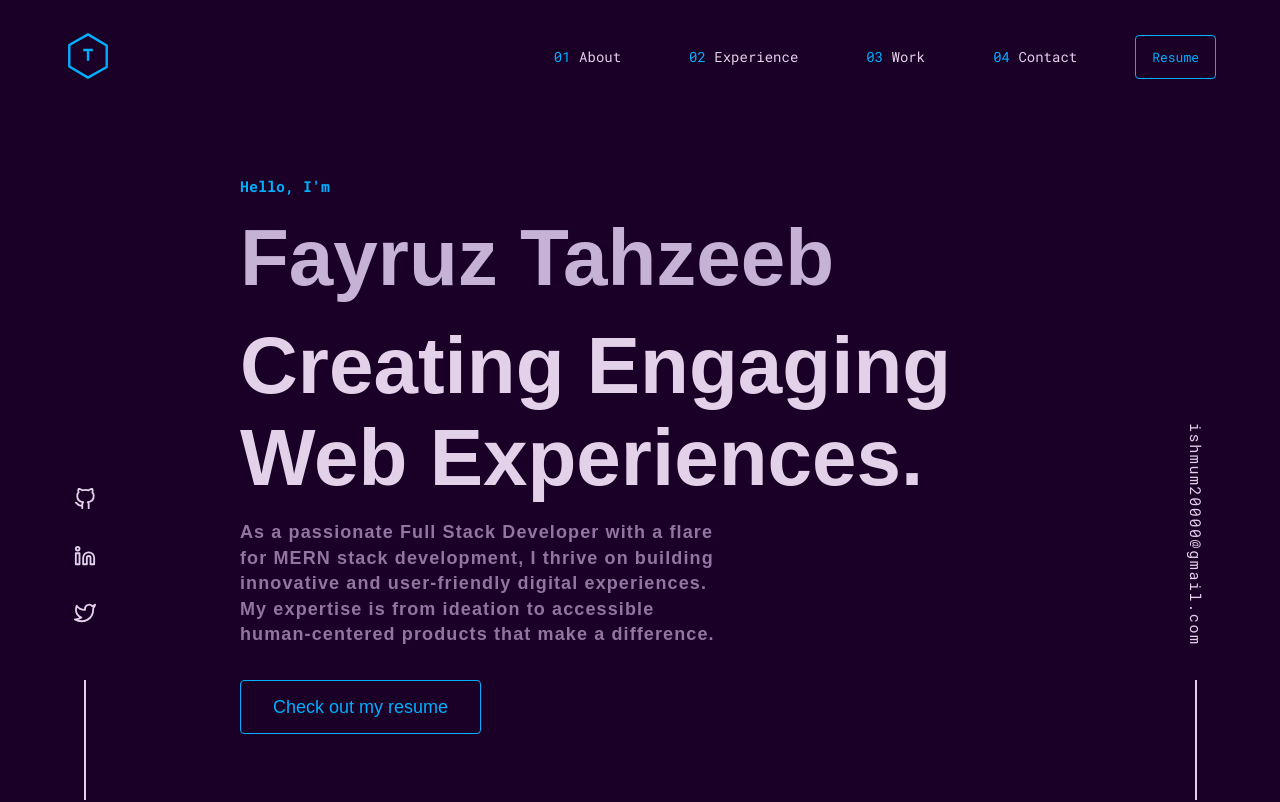
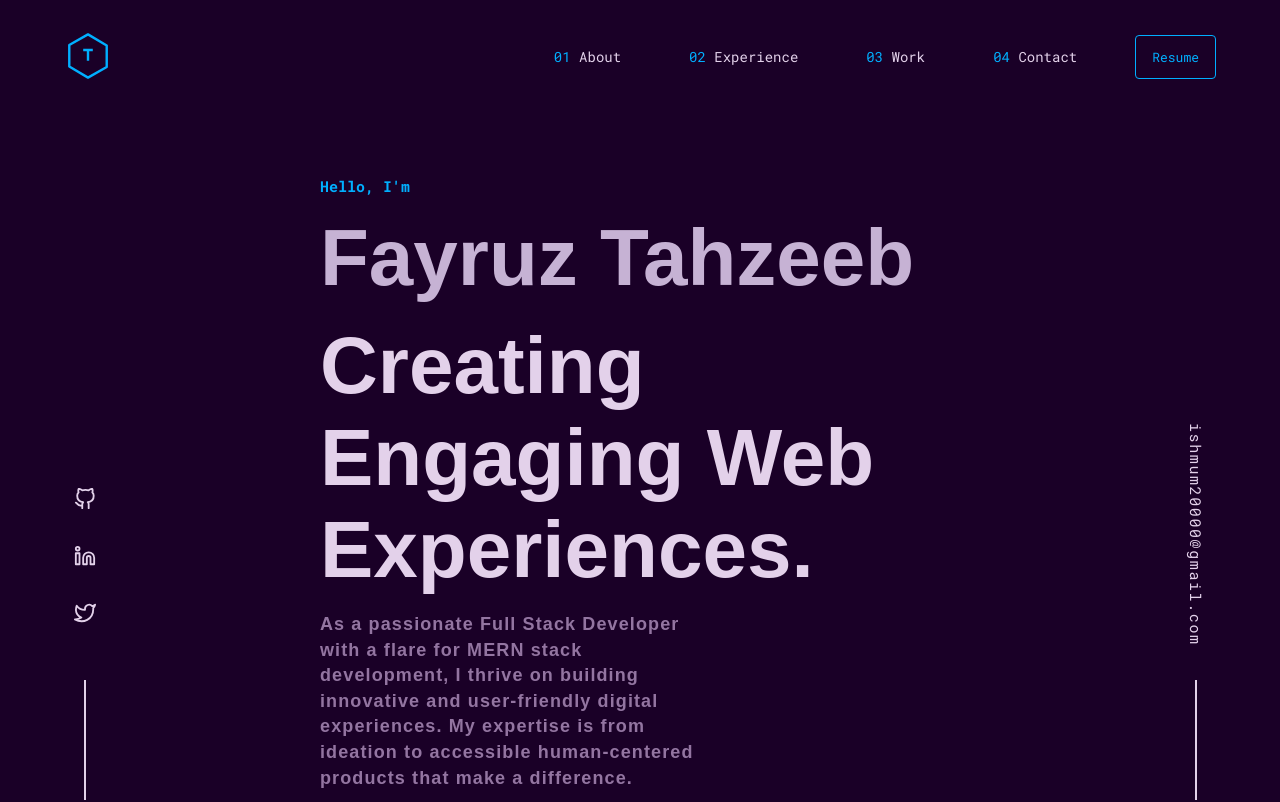
Before and after one commit to ishmumr7/portfolio, a Next.js app: page / in a window 1280 px wide. Shown: the top 802 px of the page. Built offline with nearby package versions, Linux system fonts and the light colour scheme.

Commit message:
Increase margin

```diff
--- a/src/scss/sections/_main.scss
+++ b/src/scss/sections/_main.scss
@@ -1,4 +1,4 @@
 main {
-  margin: 0 15rem;
+  margin: 0 20rem;
 
 }
```
